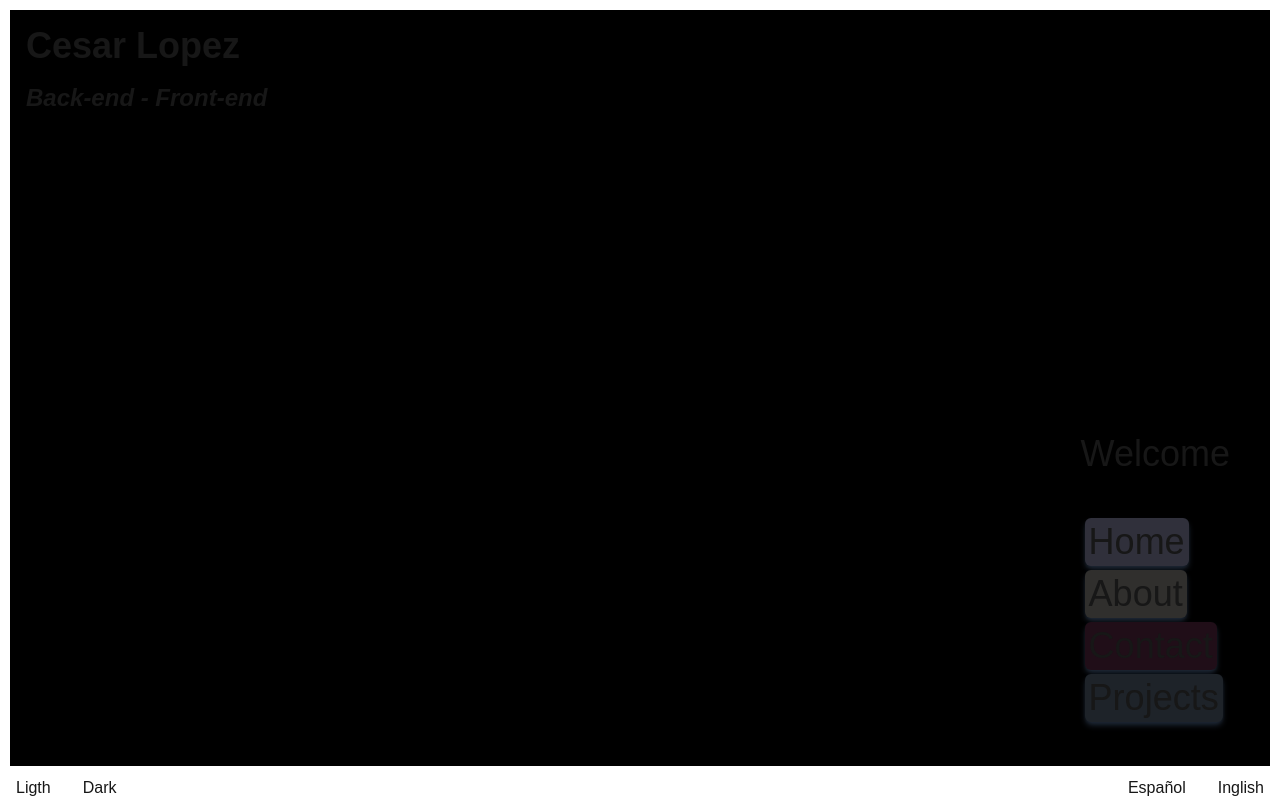
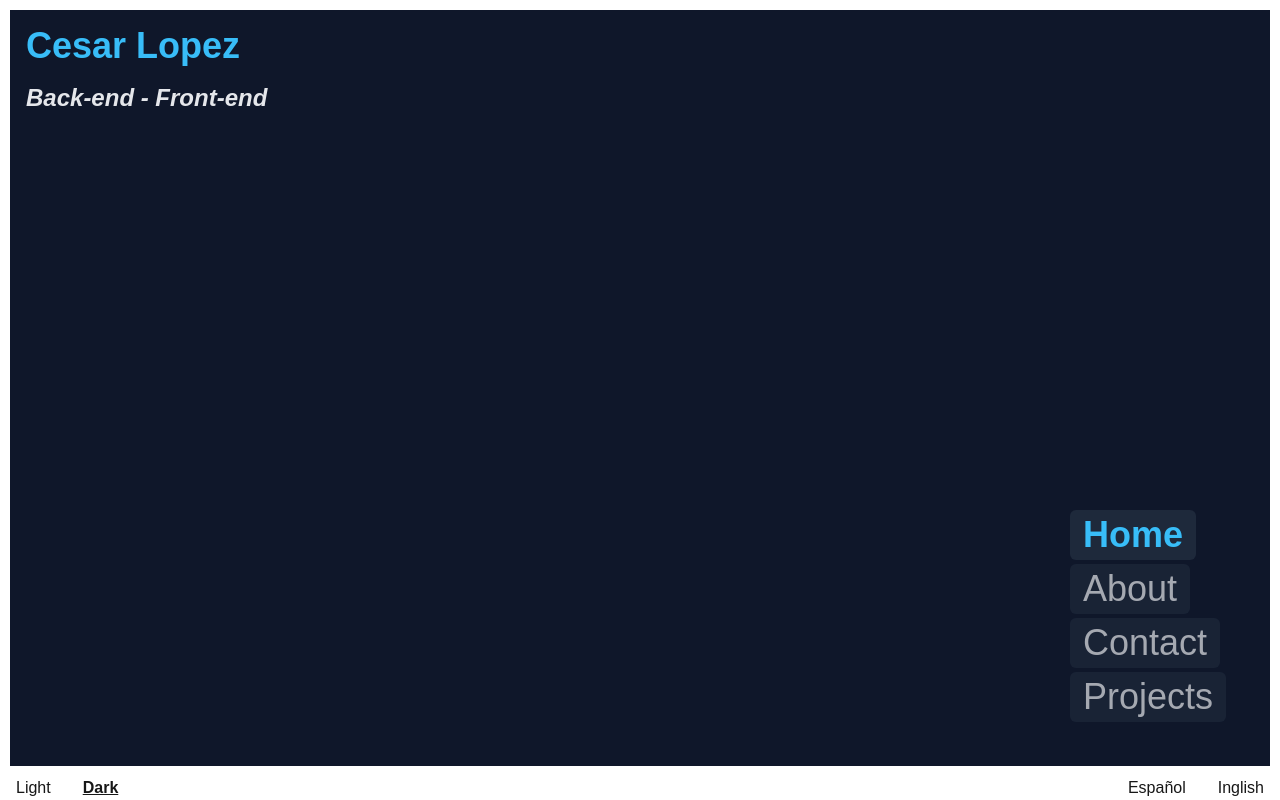
Before and after one commit to sibas1/Portfolio-cersar-lopez, a Next.js app in the folder my-portfolio/: page / in a window 1280 px wide. Built offline with nearby package versions, Linux system fonts and the light colour scheme.

Commit message:
feat: implement dynamic color palettes per section and light/dark toggle

```diff
--- a/my-portfolio/src/app/page.tsx
+++ b/my-portfolio/src/app/page.tsx
@@ -1,12 +1,16 @@
 "use client";
-
+import { palettes } from "@/styles/palettes";
 import React, { useEffect, useState } from "react";
 import Navbar from "../components/Navbar/Navbar";
 import Section from "../components/Sections/Sections";
+type SectionId = "home" | "about" | "projects" | "contact";
 
 const Page = () => {
-  const [color, setColor] = useState<string>("black");
-  const [activeSection, setActiveSection] = useState<string>("home");
+  const [mode, setMode] = useState<"dark" | "light">("dark");
+  const [activeSection, setActiveSection] = useState<SectionId>("home");
+
+  const currentPalette = palettes[mode][activeSection];
+
 
   useEffect(() => {
     const section = document.getElementById(activeSection);
@@ -15,19 +19,23 @@ const Page = () => {
     }
   }, [activeSection]);
 
-  const handleLinkClick = (id: string, color: string) => {
-    setActiveSection(id);
-    setColor(color);
-  };
+  const handleLinkClick = (id: SectionId) => {
+  setActiveSection(id);
+};
 
   return (
     <div className="flex flex-col w-full min-h-screen max-h-screen">
       <div
-        style={{ backgroundColor: color }}
-        className="flex flex-col m-2 border-2 border-white min-h-[95vh] max-h-[95vh] transition-colors duration-700 ease-in-out"
+        style={{
+    backgroundColor: currentPalette.bg,
+    color: currentPalette.text,
+  }}
+        className="flex flex-col m-2 border-2 border-white min-h-[95vh] max-h-[95vh] transition-colors duration-1000 ease-in-out"
       >
         <div className="flex flex-col p-4 w-full">
-          <h1 className="items-start mb-4 font-bold text-4xl">Cesar Lopez</h1>
+          <h1
+           style={{ color: currentPalette.accent }}
+          className="items-start mb-4 font-bold text-4xl">Cesar Lopez</h1>
           <span className="items-start font-bold text-2xl italic">Back-end - Front-end</span>
         </div>
         <div className="flex-1 overflow-auto">
@@ -57,13 +65,30 @@ const Page = () => {
           />
         </div>
         <div className="flex flex-col justify-end items-end mr-10 mb-10 text-4xl">
-          <Navbar onLinkClick={handleLinkClick} />
+        <Navbar
+  onLinkClick={handleLinkClick}
+  activeSection={activeSection}
+  accentColor={currentPalette.accent}
+  buttonColor={currentPalette.buttons}
+/>
         </div>
       </div>
       <div className="flex flex-row justify-between items-center">
-        <div>
-          <button className="mx-4" >Ligth</button><button className="mx-4" >Dark</button>
-        </div>
+       <div>
+  <button
+    className={`mx-4 ${mode === "light" ? "font-bold underline" : ""}`}
+    onClick={() => setMode("light")}
+  >
+    Light
+  </button>
+
+  <button
+    className={`mx-4 ${mode === "dark" ? "font-bold underline" : ""}`}
+    onClick={() => setMode("dark")}
+  >
+    Dark
+  </button>
+</div>
         <div>
           <button className="mx-4" >Español</button><button className="mx-4" >Inglish</button>
         </div>
--- a/my-portfolio/src/components/Navbar/Navbar.tsx
+++ b/my-portfolio/src/components/Navbar/Navbar.tsx
@@ -1,37 +1,59 @@
 "use client";
 
 import React from "react";
+type SectionId = "home" | "about" | "projects" | "contact";
 
 interface NavbarProps {
-  onLinkClick: (id: string, color: string) => void;
+  onLinkClick: (id: SectionId) => void;
+  activeSection: SectionId;
+  accentColor: string;
+  buttonColor: string;
 }
 
-const Navbar: React.FC<NavbarProps> = ({ onLinkClick }) => {
-  const links = [
-    { id: "home", label: "Home", color: "#30303B" },
-    { id: "about", label: "About", color: "#302F2D" },
-    { id: "contact", label: "Contact", color: "#200E18" },
-    { id: "projects", label: "Projects", color: "#1E2329" },
+
+const Navbar: React.FC<NavbarProps> = ({
+  onLinkClick,
+  activeSection,
+  accentColor,
+  buttonColor,
+}) => {
+const links: { id: SectionId; label: string }[] = [
+  { id: "home", label: "Home" },
+  { id: "about", label: "About" },
+  { id: "contact", label: "Contact" },
+  { id: "projects", label: "Projects" },
 ];
 
+  return (<nav>
+
+      <ul>
+        {links.map((link) => {
+          const isActive = activeSection === link.id;
+
           return (
-    <nav className="flex-row justify-center items-center">
-      <div>Welcome</div>
-      <br />
-      <ul >
-        {links.map((link) => (
             <li key={link.id} className="m-1">
-            <button className="shadow-gray-800 shadow-md p-1 rounded-md transition-transform hover:translate-x-1 active:translate-x-2 duration-200"
-            style={{ backgroundColor:link.color}}
-
-              onClick={() => onLinkClick(link.id, link.color)}
+              <button
+                onClick={() => onLinkClick(link.id)}
+                style={{
+                  backgroundColor: buttonColor,
+                  color: isActive ? accentColor : "inherit",
+                }}
+                className={`
+                  px-3 py-1 rounded-md border
+                  border-transparent
+                  transition-all duration-300
+                  hover:translate-x-1
+                  ${isActive ? "font-semibold" : "opacity-70"}
+                `}
               >
                 {link.label}
               </button>
             </li>
-        ))}
+          );
+        })}
       </ul>
     </nav>
   );
 };
+
 export default Navbar;
--- /dev/null
+++ b/my-portfolio/src/styles/palettes.ts
@@ -0,0 +1,55 @@
+export const palettes = {
+  dark: {
+    home: {
+      bg: "#0f172a",
+      text: "#e5e7eb",
+      accent: "#38bdf8",
+      buttons: "#1e293b",
+    },
+    about: {
+      bg: "#111827",
+      text: "#e5e7eb",
+      accent: "#22c55e",
+      buttons: "#1f2937",
+    },
+    projects: {
+      bg: "#020617",
+      text: "#e5e7eb",
+      accent: "#a855f7",
+      buttons: "#020617",
+    },
+    contact: {
+      bg: "#0b1220",
+      text: "#e5e7eb",
+      accent: "#f59e0b",
+      buttons: "#0b1220",
+    },
+  },
+
+  light: {
+    home: {
+      bg: "#f8fafc",
+      text: "#0f172a",
+      accent: "#2563eb",
+      buttons: "#e5e7eb",
+    },
+    about: {
+      bg: "#f9fafb",
+      text: "#111827",
+      accent: "#16a34a",
+      buttons: "#e5e7eb",
+    },
+    projects: {
+      bg: "#ffffff",
+      text: "#020617",
+      accent: "#7c3aed",
+      buttons: "#f1f5f9",
+    },
+    contact: {
+      bg: "#fffbeb",
+      text: "#0b1220",
+      accent: "#d97706",
+      buttons: "#fef3c7",
+    },
+  },
+};
```
Lines whose indentation alone changed are shown as unchanged.
